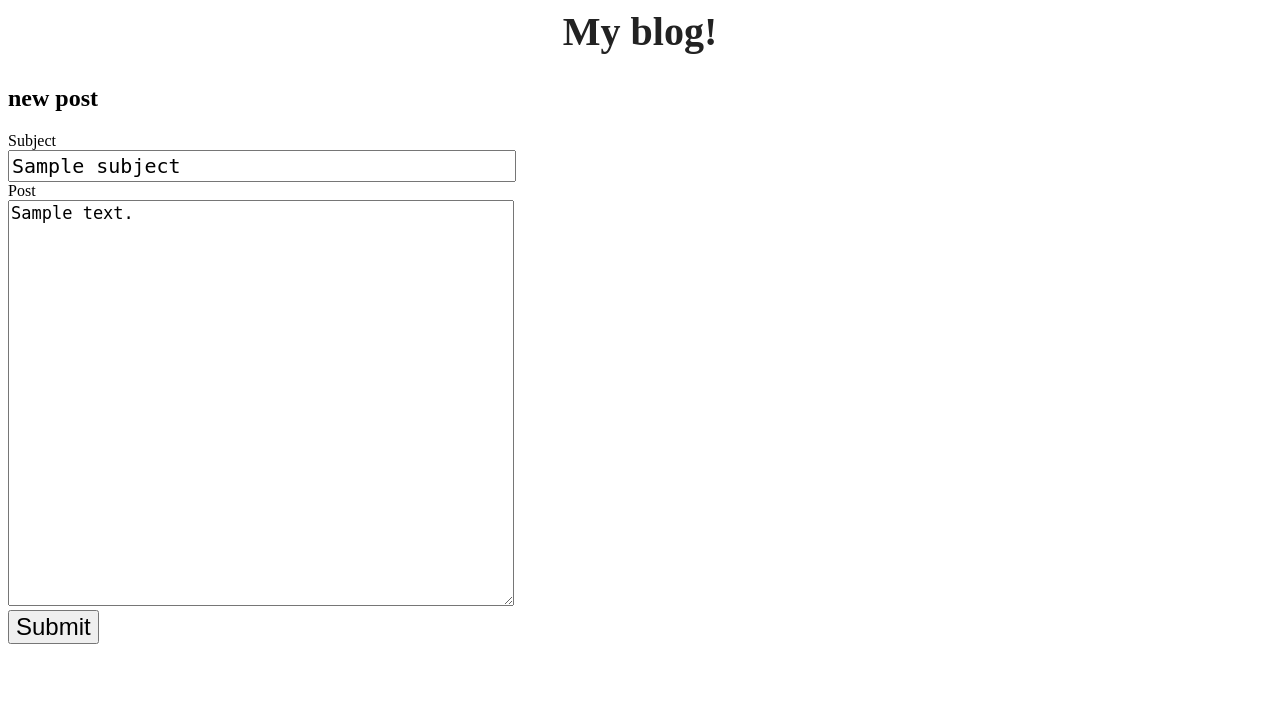
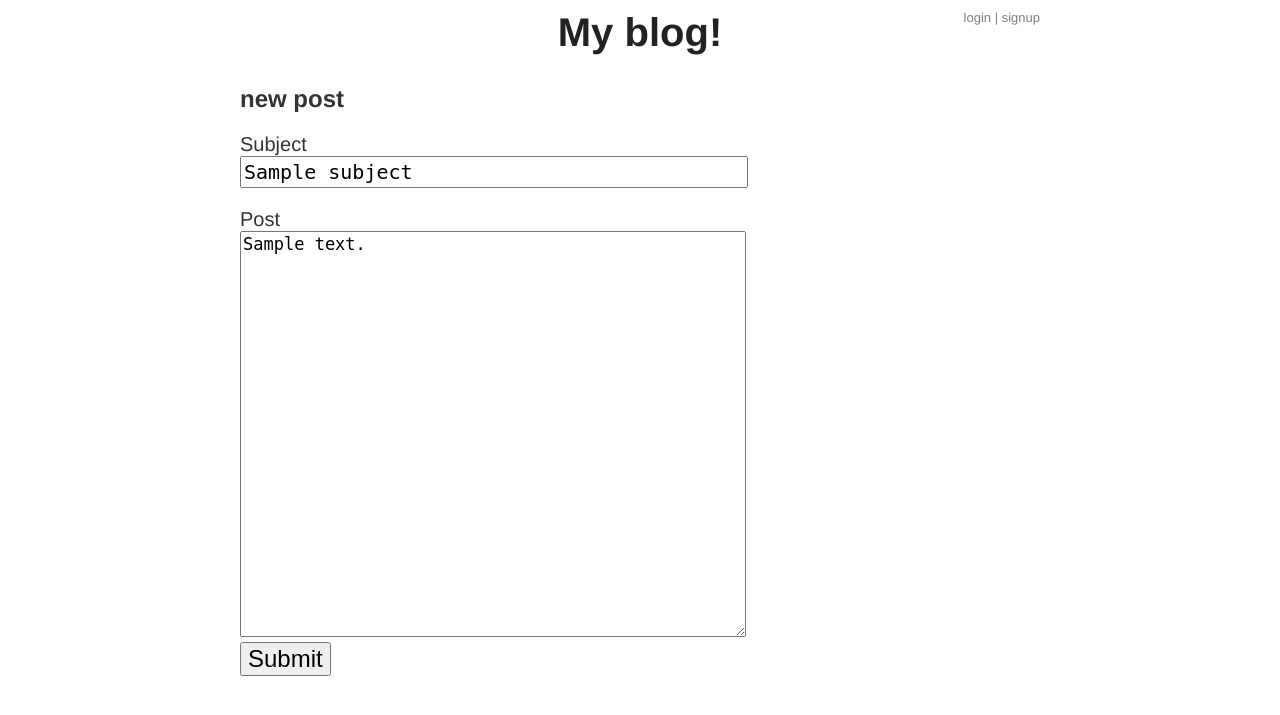
Before and after one commit to tomasAlabes/WebAppEngineeringCourse, a Python web app: template templates/newPost.html in a window 1280 px wide. Shown: the top 715 px of the page. Run offline with Jinja, Linux system fonts and the light colour scheme; the template is opened without the code that fills it: most values are stand-ins (such as "Sample title", 1, 10 or a date in 2020).

Commit message:
HomeWork 5

```diff
--- a/HomeWork2/signup.py
+++ b/HomeWork2/signup.py
@@ -48,7 +48,7 @@ class SignUpHandler(TemplateHandler):
             newUserKey = newUser.put()
             newUserId = str(newUserKey.id())
             self.response.headers.add_header('Set-Cookie', 'user_id=%s; Path=/' % hashManager.makeStringHash(newUserId))
-            self.redirect("/welcome")
+            self.redirect("/blog/welcome")
 
 def valid_username(username):
     return USER_RE.match(username)
@@ -71,4 +71,4 @@ class WelcomeHandler(TemplateHandler):
             username = (User.get_by_id(validId))
             self.render("welcome.html", username= str(username.name))
         else:
-            self.redirect("/signup")
+            self.redirect("/blog/signup")
--- a/HomeWork4/login.py
+++ b/HomeWork4/login.py
@@ -15,7 +15,7 @@ class LoginHandler(TemplateHandler):
 
         db_password_hash = self.getDBPasswordHash(username)
         if db_password_hash and hashManager.validPassword(username, password, db_password_hash):
-            self.redirect("/welcome")
+            self.redirect("/blog/welcome")
         else:
             self.render("login.html", error= "Wrong User/Password")
 
@@ -29,4 +29,4 @@ class LoginHandler(TemplateHandler):
 class LogoutHandler(TemplateHandler):
     def get(self):
         self.response.headers.add_header('Set-Cookie', 'user_id=; Path=/')
-        self.redirect("/signup")
+        self.redirect("/blog/signup")
--- /dev/null
+++ b/HomeWork5/__init__.py
@@ -0,0 +1 @@
+__author__ = 'Tomi'
--- a/static/main.css
+++ b/static/main.css
@@ -1,3 +1,54 @@
+body {
+    position: relative;
+    font-family: Helvetica, Arial, sans-serif;
+    font-size: 14px;
+
+    width: 800px;
+    margin: 0 auto;
+    padding: 10px;
+    color: #333;
+}
+
+.login-area {
+    font-size: 13px;
+    color: gray;
+    position: absolute;
+    top: 10px;
+    right: 10px;
+}
+
+.login-link {
+    color: gray;
+    text-decoration: none;
+}
+
+.login-link:visited {
+    color: gray;
+}
+
+.login-link:hover {
+    text-decoration: underline;
+}
+
+h2 {
+    font-size: 24px;
+    font-weight: bold;
+    margin-bottom: 20px;
+}
+
+.error {
+    color: red;
+}
+
+label {
+    display: block;
+    font-size: 20px;
+}
+
+label + label {
+    margin-top: 20px;
+}
+
 input[type=text] {
     width: 500px;
     font-size: 20px;
@@ -38,6 +89,13 @@ input[type=submit] {
 .post-title {
     font-size: 24px;
     font-weight: bold;
+
+    text-decoration: none;
+    color: #333;
+}
+
+.post-title:visisted {
+    color: #333;
 }
 
 .post-date {
@@ -51,3 +109,11 @@ input[type=submit] {
 .post-content {
     margin-top: 5px;
 }
+
+.age {
+    position: absolute;
+    bottom: 0px;
+    right: 0px;
+    color: gray;
+    font-size: 12px;
+}
--- a/templates/newPost.html
+++ b/templates/newPost.html
@@ -8,6 +8,15 @@
 </head>
 
 <body>
+
+<div class="login-area">
+
+    <a class="login-link" href="/blog/login">login</a>
+    |
+    <a class="login-link" href="/blog/signup">signup</a>
+
+</div>
+
 <a href="/blog" class="main-title">
     My blog!
 </a>
```
Also changed, not shown: HomeWork5/jsonAPI.py (added, +25 -0 lines), main.py (+8 -4 lines), templates/blog.html (+8 -0 lines), templates/login.html (+9 -0 lines), templates/post.html (+8 -0 lines), templates/welcome.html (+9 -0 lines).
